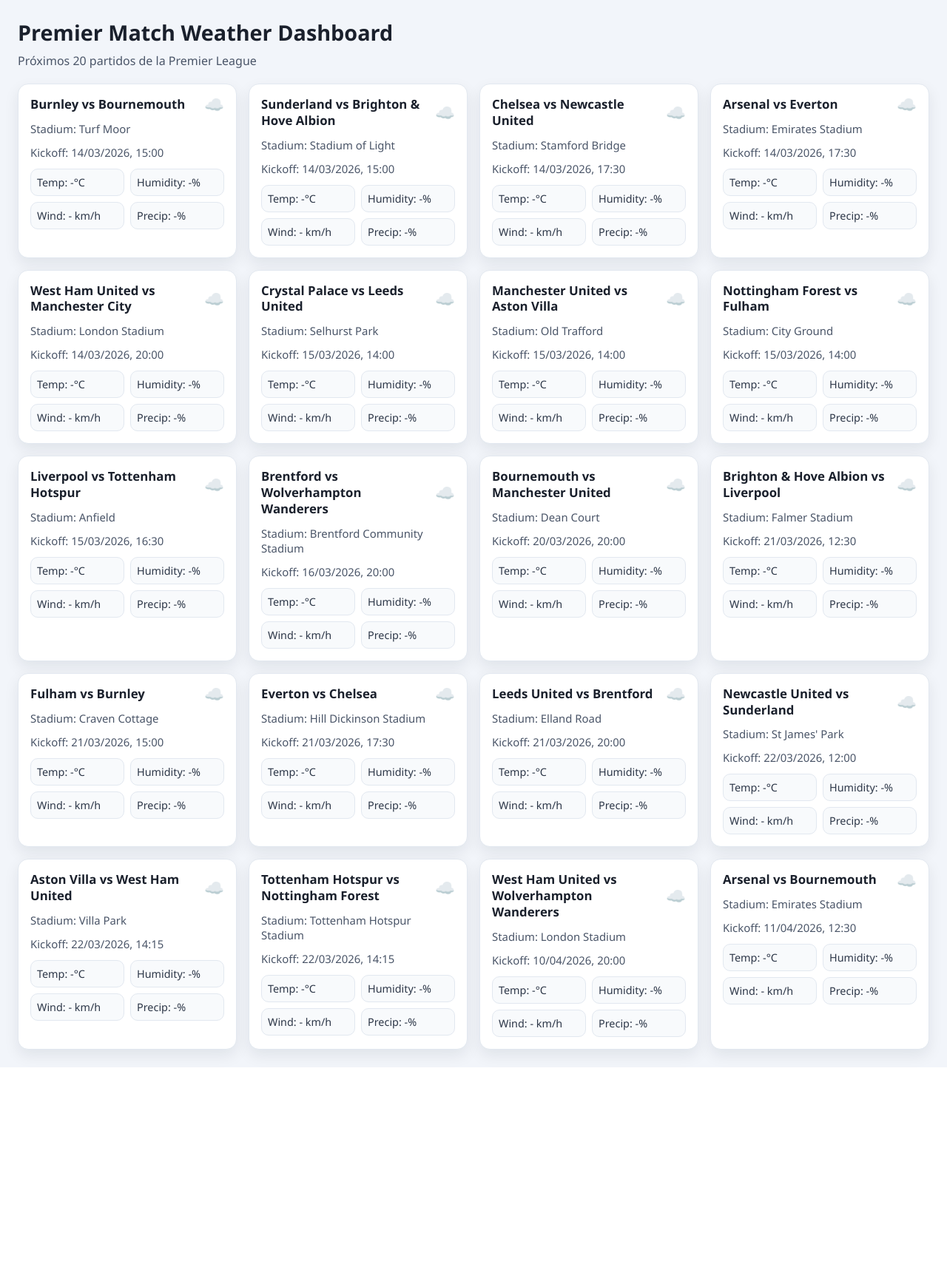
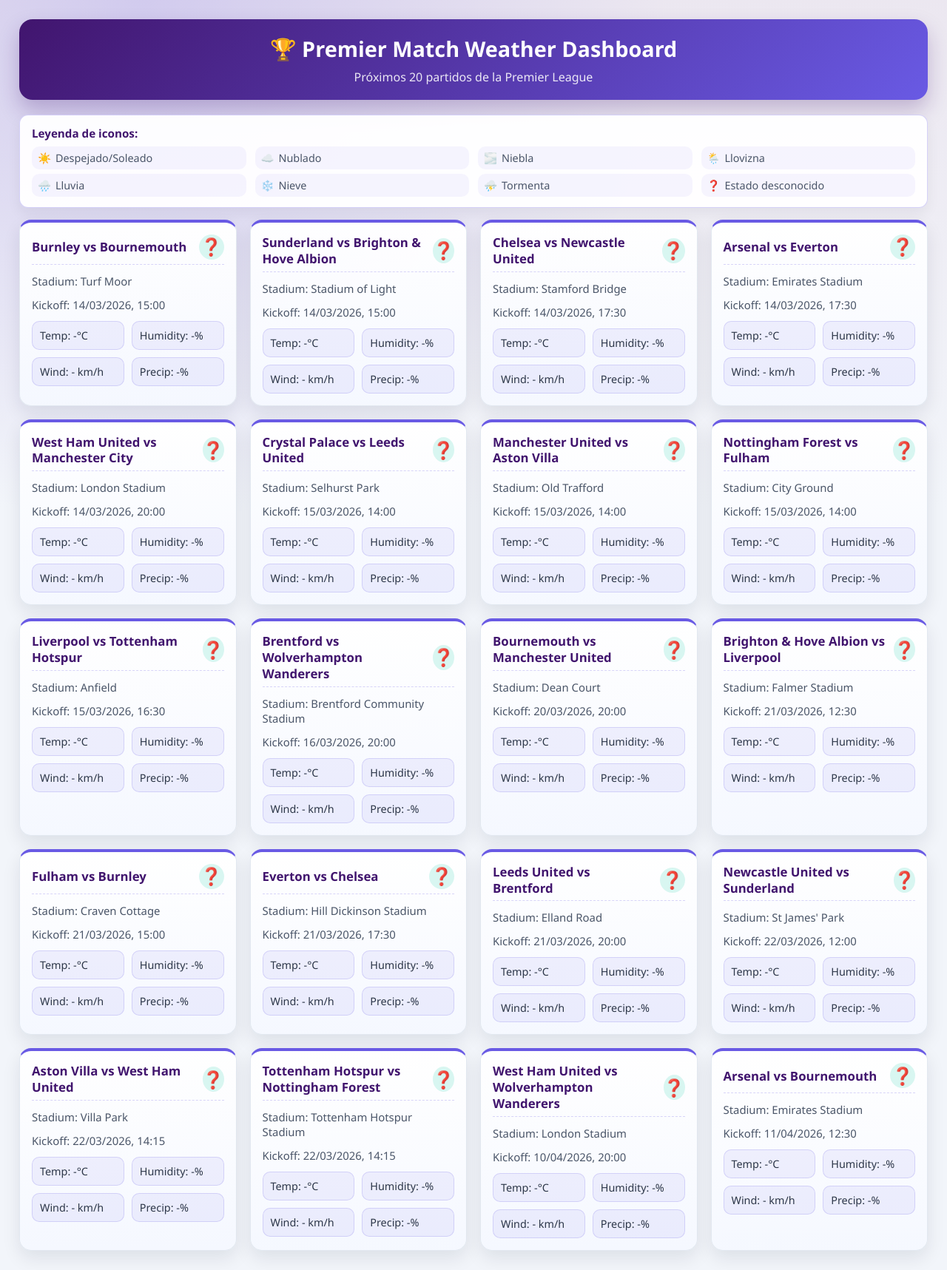
Before and after one commit to MiguelCrispim911/premier-match-weather-api, a Flask app: page / in a window 1280 px wide. Shown: the whole page at 74% size. Before the commit the page ends 1443 px from the top, so only its background shows below. Run offline with Flask 3, Linux system fonts and the light colour scheme; data that the repository does not hold is empty.

Commit message:
Small visual and technical changes

```diff
--- a/app/routes/weather.py
+++ b/app/routes/weather.py
@@ -1,4 +1,4 @@
-from flask import Blueprint, jsonify
+from flask import Blueprint, abort, jsonify
 
 from app.services.weather_service import list_fixtures_with_mock_weather
 
@@ -10,3 +10,64 @@ weather_bp = Blueprint("weather", __name__)
 def get_fixtures_weather():
 	fixtures_with_weather = list_fixtures_with_mock_weather()
 	return jsonify(fixtures_with_weather), 200
+
+
+# BEGIN OPTIONAL PATH-ENDPOINTS (remove this block if you don't want it)
+@weather_bp.get("/api/fixtures/weather/<int:fixture_number>")
+def get_fixture_weather_by_number(fixture_number: int):
+	fixtures_with_weather = list_fixtures_with_mock_weather()
+
+	if fixture_number < 1 or fixture_number > len(fixtures_with_weather):
+		abort(404, description="Fixture weather not found for the requested number.")
+
+	return jsonify(fixtures_with_weather[fixture_number - 1]), 200
+
+
+@weather_bp.get("/api/fixtures/weather/stadium/<path:stadium_name>/kickoff/<path:kickoff_datetime>")
+def get_fixture_weather_by_stadium_and_kickoff(stadium_name: str, kickoff_datetime: str):
+	fixtures_with_weather = list_fixtures_with_mock_weather()
+
+	for fixture in fixtures_with_weather:
+		if (
+			str(fixture.get("stadium", "")).strip().lower() == stadium_name.strip().lower()
+			and fixture.get("kickoff_datetime") == kickoff_datetime
+		):
+			return jsonify(fixture), 200
+
+	abort(404, description="Fixture weather not found for the requested stadium and kickoff.")
+
+
+@weather_bp.get("/api/fixtures/weather/team/<path:team_name>")
+def get_fixtures_weather_by_team(team_name: str):
+	fixtures_with_weather = list_fixtures_with_mock_weather()
+	team_name_normalized = team_name.strip().lower()
+
+	matching_fixtures = [
+		fixture
+		for fixture in fixtures_with_weather
+		if str(fixture.get("home_team", "")).strip().lower() == team_name_normalized
+		or str(fixture.get("away_team", "")).strip().lower() == team_name_normalized
+	]
+
+	if not matching_fixtures:
+		abort(404, description="No fixture weather found for the requested team.")
+
+	return jsonify(matching_fixtures), 200
+
+
+@weather_bp.get("/api/fixtures/weather/date/<path:kickoff_date>")
+def get_fixtures_weather_by_date(kickoff_date: str):
+	fixtures_with_weather = list_fixtures_with_mock_weather()
+	matching_fixtures = [
+		fixture
+		for fixture in fixtures_with_weather
+		if str(fixture.get("kickoff_datetime", "")).startswith(kickoff_date)
+	]
+
+	if not matching_fixtures:
+		abort(404, description="No fixture weather found for the requested date.")
+
+	return jsonify(matching_fixtures), 200
+
+
+# END OPTIONAL PATH-ENDPOINTS
--- a/app/services/fixture_service.py
+++ b/app/services/fixture_service.py
@@ -1,23 +1,78 @@
+from datetime import UTC, datetime, timedelta
+
 from app.repositories.fixture_repository import get_all_fixtures
 from app.repositories.stadium_repository import get_all_stadiums
+
+
+def _last_sunday_day(year: int, month: int) -> int:
+	for day in range(31, 24, -1):
+		candidate = datetime(year, month, day)
+		if candidate.weekday() == 6:
+			return day
+
+	return 31
+
+
+def _is_london_bst(local_datetime: datetime) -> bool:
+	year = local_datetime.year
+	bst_start_day = _last_sunday_day(year, 3)
+	bst_end_day = _last_sunday_day(year, 10)
+
+	bst_start = datetime(year, 3, bst_start_day, 1, 0, 0)
+	bst_end = datetime(year, 10, bst_end_day, 2, 0, 0)
+	return bst_start <= local_datetime < bst_end
+
+
+def _london_offset_for_local_datetime(local_datetime: datetime) -> timedelta:
+	return timedelta(hours=1 if _is_london_bst(local_datetime) else 0)
+
+
+def _to_utc_assuming_london(local_datetime: datetime) -> datetime:
+	offset = _london_offset_for_local_datetime(local_datetime)
+	return (local_datetime - offset).replace(tzinfo=UTC)
+
+
+def _parse_kickoff_datetime(value: str | None) -> datetime | None:
+	if not isinstance(value, str):
+		return None
+
+	try:
+		parsed = datetime.fromisoformat(value)
+	except ValueError:
+		return None
+
+	if parsed.tzinfo is None:
+		return _to_utc_assuming_london(parsed)
+
+	return parsed.astimezone(UTC)
 
 
 def list_next_fixtures(limit: int = 20) -> list[dict]:
 	fixtures = get_all_fixtures()
 	stadiums = get_all_stadiums()
 	stadium_name_by_id = {stadium.get("id"): stadium.get("name") for stadium in stadiums}
+	now = datetime.now(UTC)
 
-	normalized_fixtures = []
+	normalized_fixtures: list[tuple[datetime, dict]] = []
 
 	for fixture in fixtures:
+		kickoff_datetime_raw = fixture.get("kickoff_datetime")
+		kickoff_datetime = _parse_kickoff_datetime(kickoff_datetime_raw)
+		if kickoff_datetime is None or kickoff_datetime < now:
+			continue
+
 		stadium_id = fixture.get("stadium_id")
 		normalized_fixtures.append(
-			{
-				"home_team": fixture.get("home_team"),
-				"away_team": fixture.get("away_team"),
-				"stadium": stadium_name_by_id.get(stadium_id, stadium_id),
-				"kickoff_datetime": fixture.get("kickoff_datetime"),
-			}
+			(
+				kickoff_datetime,
+				{
+					"home_team": fixture.get("home_team"),
+					"away_team": fixture.get("away_team"),
+					"stadium": stadium_name_by_id.get(stadium_id, stadium_id),
+					"kickoff_datetime": kickoff_datetime_raw,
+				},
+			)
 		)
 
-	return normalized_fixtures[:limit]
+	normalized_fixtures.sort(key=lambda item: item[0])
+	return [fixture for _, fixture in normalized_fixtures[:limit]]
--- a/app/static/css/styles.css
+++ b/app/static/css/styles.css
@@ -1,6 +1,13 @@
 :root {
 	color-scheme: light;
 	font-family: "Segoe UI", Tahoma, Geneva, Verdana, sans-serif;
+	--pl-purple: rgb(65, 21, 110);
+	--pl-violet: rgb(105, 90, 228);
+	--pl-turquoise: rgb(48, 212, 175);
+	--surface-bg: #ffffff;
+	--surface-border: #e2e8f0;
+	--text-primary: #1a202c;
+	--text-secondary: #4a5568;
 }
 
 * {
@@ -9,18 +16,25 @@
 
 body {
 	margin: 0;
-	background: #f2f5fa;
-	color: #1a202c;
+	background: radial-gradient(circle at 15% 0%, rgba(105, 90, 228, 0.2) 0%, rgba(105, 90, 228, 0) 35%),
+		linear-gradient(180deg, rgba(65, 21, 110, 0.1) 0%, #f2f5fa 40%);
+	color: var(--text-primary);
 }
 
 .page {
 	max-width: 1280px;
 	margin: 0 auto;
-	padding: 24px;
+	padding: 26px;
 }
 
 .page-header {
 	margin-bottom: 20px;
+	background: linear-gradient(135deg, var(--pl-purple), var(--pl-violet));
+	border-radius: 18px;
+	padding: 20px 22px;
+	color: #ffffff;
+	box-shadow: 0 14px 28px rgba(65, 21, 110, 0.25);
+	text-align: center;
 }
 
 .page-header h1 {
@@ -30,7 +44,7 @@ body {
 
 .page-header p {
 	margin: 8px 0 0;
-	color: #4a5568;
+	color: rgba(255, 255, 255, 0.88);
 }
 
 .loading-state {
@@ -39,10 +53,11 @@ body {
 	gap: 12px;
 	padding: 14px 16px;
 	margin-bottom: 16px;
-	background: #ffffff;
-	border: 1px solid #e2e8f0;
+	background: rgba(255, 255, 255, 0.92);
+	backdrop-filter: blur(8px);
+	border: 1px solid rgba(65, 21, 110, 0.2);
 	border-radius: 12px;
-	color: #2d3748;
+	color: var(--pl-purple);
 }
 
 .loading-state p {
@@ -54,12 +69,48 @@ body {
 	display: none;
 }
 
+.weather-legend {
+	padding: 14px 16px;
+	margin-bottom: 16px;
+	background: rgba(255, 255, 255, 0.95);
+	border: 1px solid rgba(105, 90, 228, 0.28);
+	border-radius: 12px;
+	box-shadow: 0 8px 18px rgba(15, 23, 42, 0.06);
+}
+
+.weather-legend-title {
+	margin: 0 0 8px;
+	font-size: 0.95rem;
+	font-weight: 600;
+	color: var(--pl-purple);
+}
+
+.weather-legend-list {
+	list-style: none;
+	margin: 0;
+	padding: 0;
+	display: grid;
+	grid-template-columns: repeat(4, minmax(0, 1fr));
+	gap: 6px 12px;
+	font-size: 0.9rem;
+	color: var(--text-secondary);
+}
+
+.weather-legend-list li {
+	display: flex;
+	align-items: center;
+	gap: 6px;
+	padding: 6px 8px;
+	border-radius: 10px;
+	background: rgba(105, 90, 228, 0.06);
+}
+
 .spinner {
 	width: 18px;
 	height: 18px;
 	border-radius: 50%;
 	border: 2px solid #cbd5e0;
-	border-top-color: #3182ce;
+	border-top-color: var(--pl-turquoise);
 	animation: spin 0.8s linear infinite;
 }
 
@@ -72,7 +123,7 @@ body {
 .matches-grid {
 	display: grid;
 	grid-template-columns: repeat(4, minmax(0, 1fr));
-	gap: 16px;
+	gap: 18px;
 }
 
 @media (max-width: 1200px) {
@@ -82,14 +133,22 @@ body {
 }
 
 .match-card {
-	background: #ffffff;
-	border-radius: 14px;
+	background: linear-gradient(180deg, rgba(255, 255, 255, 0.98) 0%, rgba(245, 248, 255, 0.98) 100%);
+	border-radius: 16px;
 	padding: 16px;
-	border: 1px solid #e2e8f0;
-	box-shadow: 0 8px 20px rgba(15, 23, 42, 0.08);
+	border: 1px solid var(--surface-border);
+	border-top: 4px solid var(--pl-violet);
+	box-shadow: 0 10px 24px rgba(15, 23, 42, 0.09);
 	display: flex;
 	flex-direction: column;
 	gap: 12px;
+	transition: transform 0.22s ease, box-shadow 0.22s ease, border-color 0.22s ease;
+}
+
+.match-card:hover {
+	transform: translateY(-4px);
+	box-shadow: 0 16px 28px rgba(65, 21, 110, 0.2);
+	border-color: rgba(105, 90, 228, 0.45);
 }
 
 .match-header {
@@ -97,6 +156,8 @@ body {
 	justify-content: space-between;
 	align-items: center;
 	gap: 10px;
+	padding-bottom: 6px;
+	border-bottom: 1px dashed rgba(105, 90, 228, 0.25);
 }
 
 .teams {
@@ -104,17 +165,25 @@ body {
 	font-size: 1.05rem;
 	font-weight: 700;
 	line-height: 1.3;
+	color: var(--pl-purple);
 }
 
 .weather-icon {
-	font-size: 1.35rem;
+	font-size: 1.45rem;
 	line-height: 1;
+	display: inline-flex;
+	align-items: center;
+	justify-content: center;
+	width: 34px;
+	height: 34px;
+	border-radius: 50%;
+	background: rgba(48, 212, 175, 0.18);
 }
 
 .meta {
 	margin: 0;
 	font-size: 0.93rem;
-	color: #4a5568;
+	color: var(--text-secondary);
 }
 
 .stats {
@@ -123,19 +192,24 @@ body {
 	padding: 0;
 	display: grid;
 	grid-template-columns: 1fr 1fr;
-	gap: 8px;
+	gap: 10px;
 }
 
 .stat-item {
-	background: #f8fafc;
-	border: 1px solid #e2e8f0;
+	background: rgba(105, 90, 228, 0.08);
+	border: 1px solid rgba(105, 90, 228, 0.2);
 	border-radius: 10px;
-	padding: 8px;
+	padding: 9px 10px;
 	font-size: 0.9rem;
 	color: #2d3748;
+	font-weight: 500;
 }
 
 @media (max-width: 1024px) {
+	.weather-legend-list {
+		grid-template-columns: repeat(2, minmax(0, 1fr));
+	}
+
 	.matches-grid {
 		grid-template-columns: repeat(2, minmax(0, 1fr));
 	}
@@ -146,7 +220,16 @@ body {
 		padding: 16px;
 	}
 
+	.page-header {
+		padding: 16px;
+		border-radius: 14px;
+	}
+
 	.matches-grid {
 		grid-template-columns: 1fr;
 	}
+
+	.weather-legend-list {
+		grid-template-columns: 1fr;
+	}
 }
--- a/app/static/js/app.js
+++ b/app/static/js/app.js
@@ -7,8 +7,13 @@ const weatherIconMap = {
 	clear: "☀️",
 	cloudy: "☁️",
 	overcast: "☁️",
+	fog: "🌫️",
+	drizzle: "🌦️",
 	rain: "🌧️",
 	rainy: "🌧️",
+	snow: "❄️",
+	thunderstorm: "⛈️",
+	unknown: "❓",
 };
 
 function formatKickoff(value) {
--- a/app/templates/index.html
+++ b/app/templates/index.html
@@ -9,7 +9,7 @@
 	<body>
 		<main class="page">
 			<header class="page-header">
-				<h1>Premier Match Weather Dashboard</h1>
+				<h1>🏆 Premier Match Weather Dashboard</h1>
 				<p>Próximos 20 partidos de la Premier League</p>
 			</header>
 
@@ -18,6 +18,20 @@
 				<p>Cargando datos de partidos y clima...</p>
 			</section>
 
+			<section class="weather-legend" aria-label="Leyenda de iconos del clima">
+				<p class="weather-legend-title">Leyenda de iconos:</p>
+				<ul class="weather-legend-list">
+					<li><span aria-hidden="true">☀️</span> Despejado/Soleado</li>
+					<li><span aria-hidden="true">☁️</span> Nublado</li>
+					<li><span aria-hidden="true">🌫️</span> Niebla</li>
+					<li><span aria-hidden="true">🌦️</span> Llovizna</li>
+					<li><span aria-hidden="true">🌧️</span> Lluvia</li>
+					<li><span aria-hidden="true">❄️</span> Nieve</li>
+					<li><span aria-hidden="true">⛈️</span> Tormenta</li>
+					<li><span aria-hidden="true">❓</span> Estado desconocido</li>
+				</ul>
+			</section>
+
 			<section id="matches-grid" class="matches-grid" aria-live="polite"></section>
 		</main>
 
```
Also changed, not shown: app/routes/fixture.py (+62 -1 lines), tests/test_fixtures.py (+77 -2 lines), tests/test_weather.py (+70 -2 lines), README.md, 1 other file.
